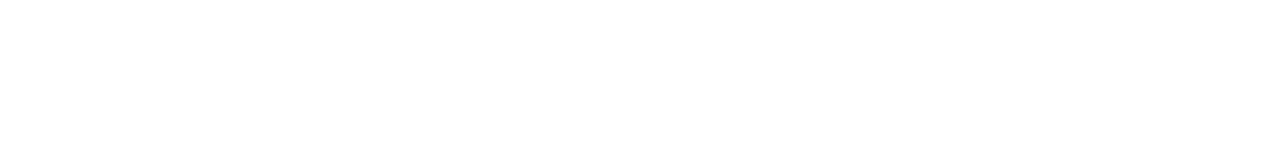
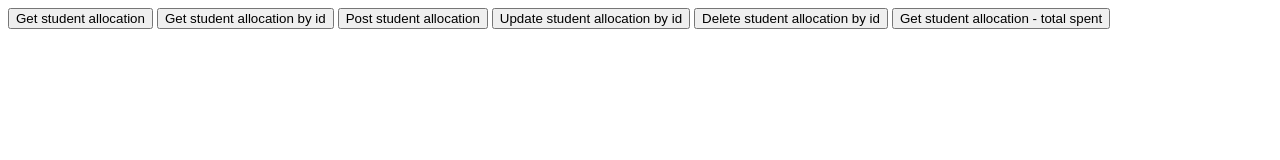
Before and after one commit to Ukukhula-bursary/testing, a website: page client/html/student.html in a window 1280 px wide. Drawn offline with Linux system fonts and the light colour scheme.

Commit message:
created buttons for students.html

```diff
--- a/client/html/student.html
+++ b/client/html/student.html
@@ -7,21 +7,27 @@
 </head>
 <body>
     <!-- @GetMapping("/student/allocation") -->
-
+    <button>Get student allocation</button>
 
     <!-- @GetMapping("student/allocation/{id}") -->
+    <button>Get student allocation by id</button>
 
 
     <!-- @PostMapping("/student/allocation") -->
+    <button>Post student allocation</button>
 
 
     <!-- @PutMapping("/student/allocation/{id}") -->
+    <button>Update student allocation by id</button>
 
 
     <!-- @DeleteMapping("/student/allocation/{id}") -->
+    <button>Delete student allocation by id</button>
 
 
     <!-- @GetMapping("/student/allocation/total-spent") -->
+    <button>Get student allocation - total spent</button>
+
 
 
 </body>
```
